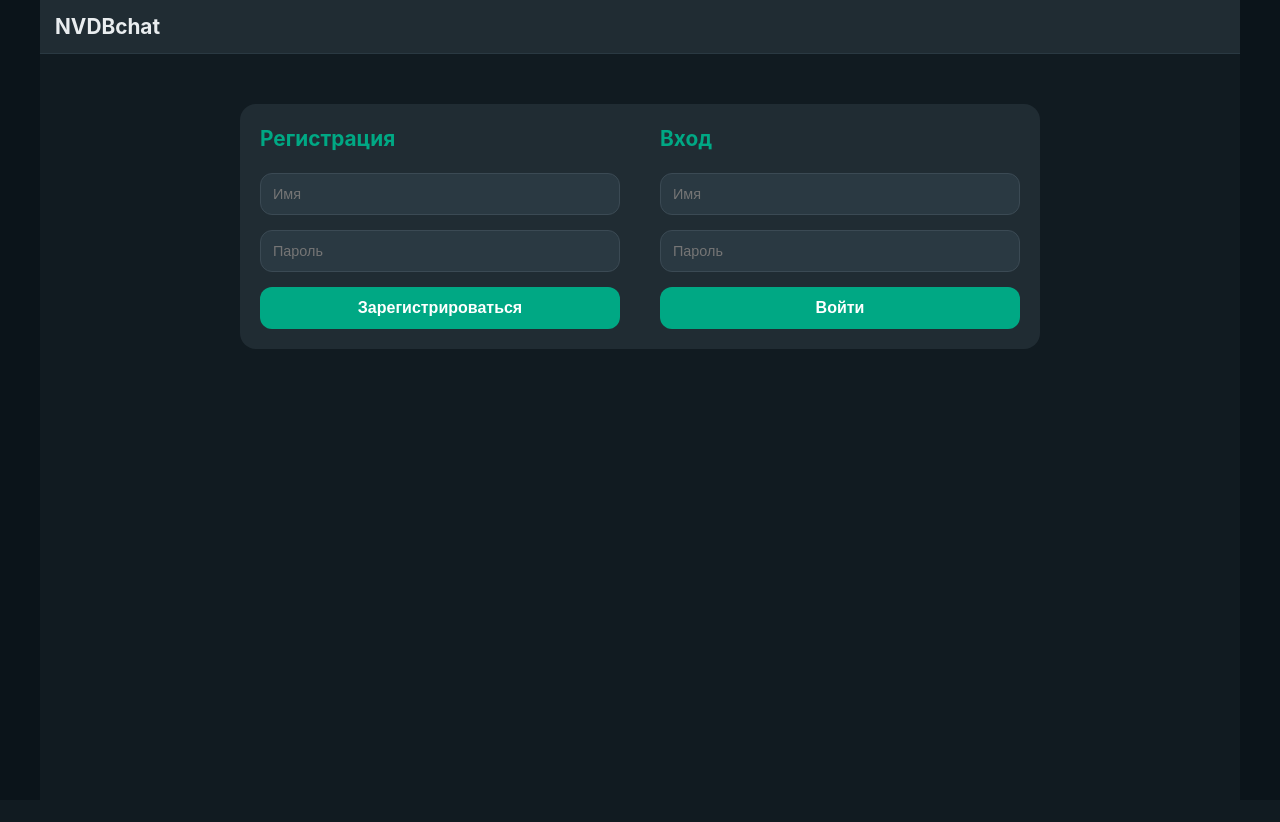
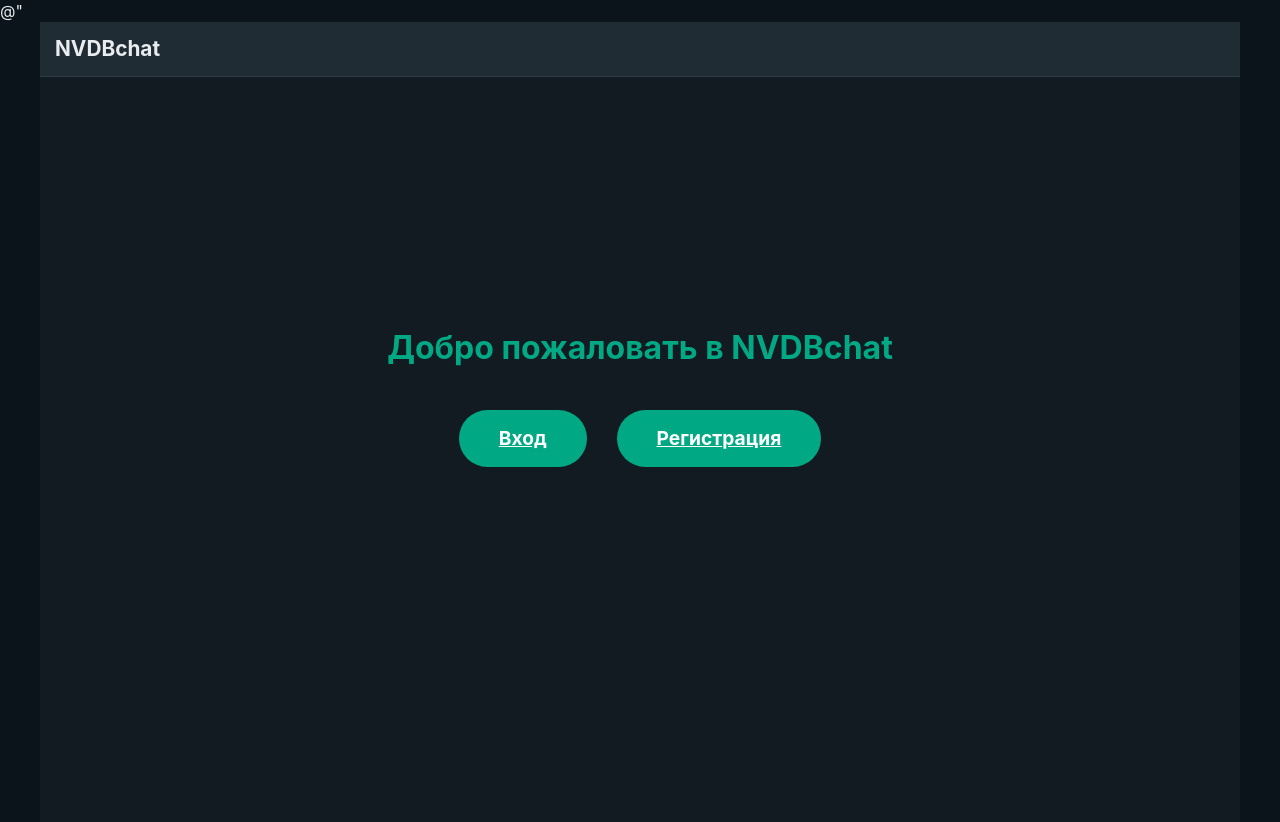
Before and after one commit to Dan202667/NVDBchat, a Flask app: page / in a window 1280 px wide. Before the commit the page ends 349 px from the top, so only its background shows below. Run offline with Flask 3, Linux system fonts and the light colour scheme.

Commit message:
Изменен вход/регистрация: отдельные страницы

```diff
--- a/app.py
+++ b/app.py
@@ -128,6 +128,14 @@ def get_user_chats(user_id):
 def index():
     return render_template('index.html')
 
+@app.route('/login_page')
+def login_page():
+    return render_template('login.html')
+
+@app.route('/register_page')
+def register_page():
+    return render_template('register.html')
+
 @app.route('/register', methods=['POST'])
 def register():
     name = request.form['name']
@@ -135,7 +143,7 @@ def register():
     existing = User.query.filter_by(name=name).first()
     if existing:
         flash('Пользователь с таким именем уже существует')
-        return redirect(url_for('index'))
+        return redirect(url_for('register_page'))
     user = User(name=name)
     user.set_password(password)
     db.session.add(user)
@@ -153,7 +161,7 @@ def login():
         session['username'] = user.username
         return redirect(url_for('chats'))
     flash('Неверное имя или пароль')
-    return redirect(url_for('index'))
+    return redirect(url_for('login_page'))
 
 @app.route('/create_profile', methods=['GET', 'POST'])
 def create_profile():
--- a/templates/index.html
+++ b/templates/index.html
@@ -1,32 +1,13 @@
+@"
 {% extends "base.html" %}
 
 {% block content %}
-<div class="auth-container" style="max-width: 800px; margin: 50px auto;">
-    <div style="display: flex; gap: 40px; flex-wrap: wrap; justify-content: center;">
-        <div style="flex: 1; min-width: 250px;">
-            <h2>Регистрация</h2>
-            <form method="POST" action="{{ url_for('register') }}">
-                <div class="form-group">
-                    <input type="text" name="name" placeholder="Имя" required>
-                </div>
-                <div class="form-group">
-                    <input type="password" name="password" placeholder="Пароль" required>
-                </div>
-                <button type="submit" class="btn">Зарегистрироваться</button>
-            </form>
-        </div>
-        <div style="flex: 1; min-width: 250px;">
-            <h2>Вход</h2>
-            <form method="POST" action="{{ url_for('login') }}">
-                <div class="form-group">
-                    <input type="text" name="name" placeholder="Имя" required>
-                </div>
-                <div class="form-group">
-                    <input type="password" name="password" placeholder="Пароль" required>
-                </div>
-                <button type="submit" class="btn">Войти</button>
-            </form>
-        </div>
+<div class="welcome-container">
+    <h1>Добро пожаловать в NVDBchat</h1>
+    <div class="welcome-buttons">
+        <a href="{{ url_for('login_page') }}" class="btn-large">Вход</a>
+        <a href="{{ url_for('register_page') }}" class="btn-large">Регистрация</a>
     </div>
 </div>
 {% endblock %}
+"@ | Out-File -FilePath "templates\index.html" -Encoding utf8
```
Also changed, not shown: templates/login.html (added, +18 -0 lines), templates/register.html (added, +18 -0 lines).
